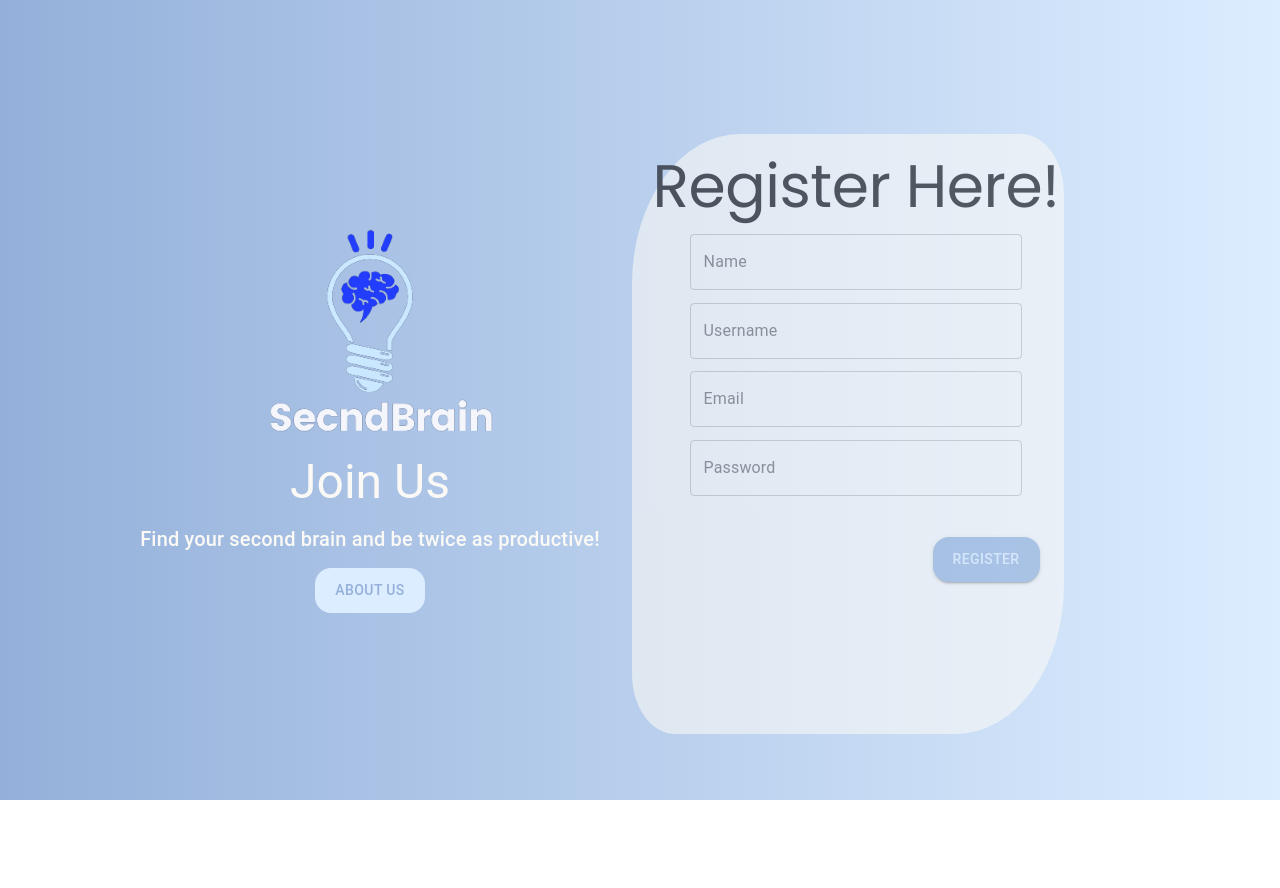
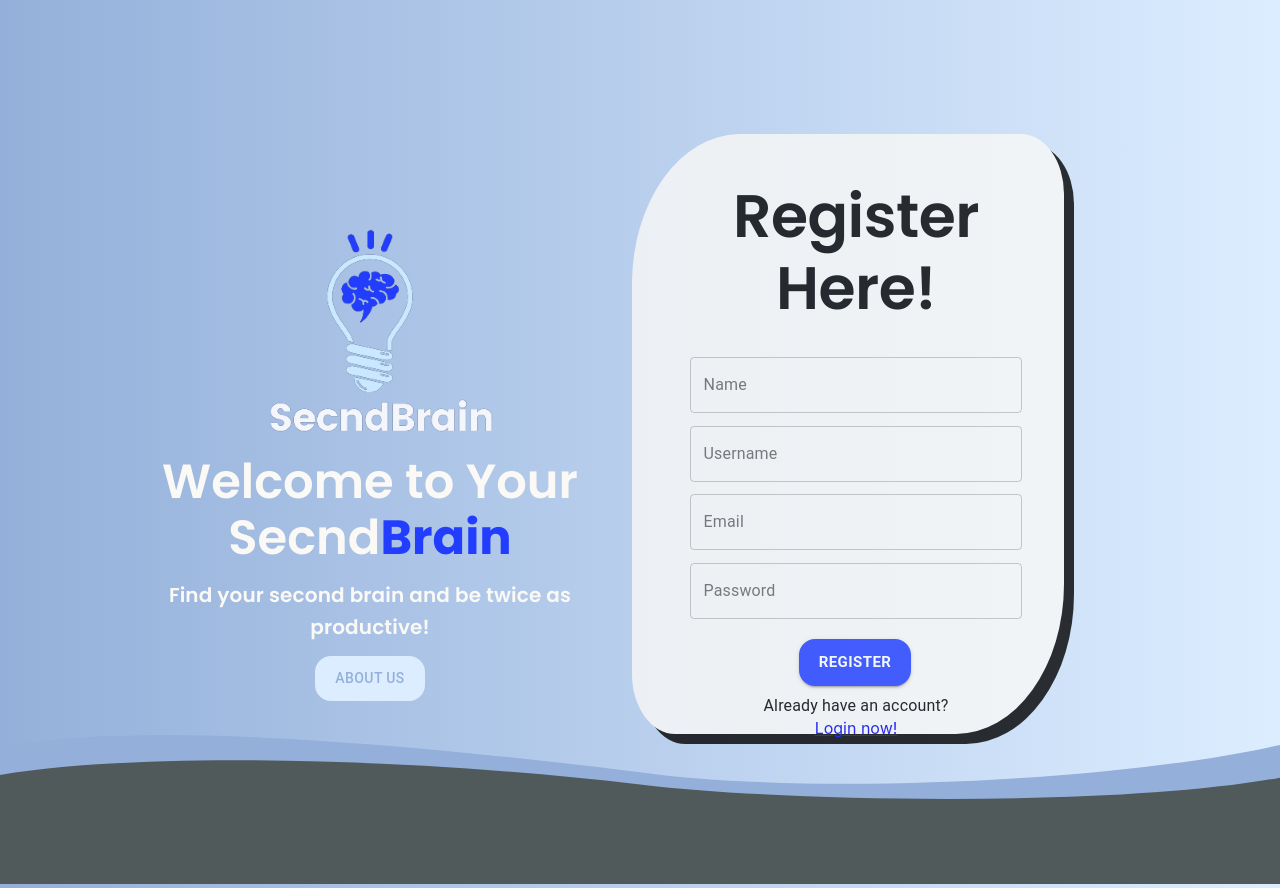
Before and after one commit to 1JhimiChanga/SecondBrain, a React (Create React App) app: page /register in a window 1280 px wide. Before the commit the page ends 800 px from the top, so only its background shows below. Built offline with nearby package versions, Linux system fonts and the light colour scheme.

Commit message:
Finish styling for registration

```diff
--- a/public/index.html
+++ b/public/index.html
@@ -27,7 +27,9 @@
 
     <link rel="preconnect" href="https://fonts.googleapis.com">
     <link rel="preconnect" href="https://fonts.gstatic.com" crossorigin>
-    <link href='https://fonts.googleapis.com/css?family=Poppins' rel='stylesheet'>
+
+
+    <link href="https://fonts.googleapis.com/css2?family=Poppins:wght@600&display=swap" rel="stylesheet">
 
     <title>React App</title>
   </head>
--- /dev/null
+++ b/src/Components/Footer/footer.js
@@ -0,0 +1,15 @@
+import React from 'react'
+import FooterStyle from "./footer_style.css"
+
+export default function Footer() {
+  return (
+    <div>
+        <footer className='footerWave'>
+            <svg  viewBox="0 -20 700 110" width="100%" height="150px" preserveAspectRatio="none">
+                <path transform="translate(0, -20)" d="M0,10 c80,-22 240,0 350,18 c90,17 260,7.5 350,-20 v50 h-700" fill="#94b0da" />
+                <path  d="M0,10 c80,-18 230,-12 350,7 c80,13 260,17 350,-5 v100 h-700z" fill="#505a5b" />
+            </svg>
+        </footer>
+    </div>
+  )
+}
--- a/src/Screens/Register/register.js
+++ b/src/Screens/Register/register.js
@@ -1,7 +1,8 @@
 import React from 'react'
 import { TextField, Typography, Grid, Button, FormGroup } from '@mui/material'
-import { Form } from 'react-router-dom'
+import { Form, Link } from 'react-router-dom'
 import "./register_styles.css"
+import Footer from "../../Components/Footer/footer"
 
 export default function Register() {
   return (
@@ -10,18 +11,18 @@ export default function Register() {
         <Grid item md={1} />
         <Grid className='companyInfoContainer' item md={5}>
           <img src="/images/SecndBrain-removebg-preview_resize.png" alt="Wait for logo.."></img>
-          <div style={{ fontFamily: "Poppins" }} className='companyInfoText'>
-            <Typography className='companyInfoSingleText' variant='h3'>Join Us</Typography>
-            <Typography className='companyInfoSingleText' variant='h6'>Find your second brain and be twice as productive!</Typography>
+          <div className='companyInfoText'>
+            <Typography style={{fontFamily: "Poppins"}} className='companyInfoSingleText' variant='h3'>Welcome to Your Secnd<span className="brainText">Brain</span></Typography>
+            <Typography style={{fontFamily: "Poppins"}} className='companyInfoSingleText' variant='h6'>Find your second brain and be twice as productive!</Typography>
             <Button className='aboutUsButton' variant='outlined'>About Us</Button>
           </div>
 
         </Grid>
 
         <Grid item md={4} className="registerFormContainer">
-          <Typography style={{ fontFamily: "Poppins" }} variant='h2'>Register Here!</Typography>
+          <Typography style={{ fontFamily: "Poppins", marginTop: "30px" }} variant='h2'>Register Here!</Typography>
 
-          <FormGroup>
+          <FormGroup className="formGroup1">
             <TextField className='formInput'
               label="Name"
             />
@@ -37,11 +38,15 @@ export default function Register() {
 
           </FormGroup>
           <Button variant='contained' className='registerButton'>Register</Button>
+          <Typography>Already have an account?</Typography>
+          <Link>Login now!</Link>
         </Grid>
+
+
 
       </Grid>
 
-
+    <Footer />
 
     </div >
   )
--- a/src/Screens/Register/register_styles.css
+++ b/src/Screens/Register/register_styles.css
@@ -1,17 +1,21 @@
-
+@import url("https://fonts.googleapis.com/css2?family=Poppins:wght@600;700&display=swap");
 html {
     background-image: linear-gradient(to right, #94b0da, #dcedff);
     margin: 150px auto 0 auto;
 }
 .registerFormContainer{
-    font-family:'Roboto', serif;
     display: inline-block;
     background-color: #FAF9F6;
     height: 600px;
     width: 600px;
     border-radius: 25% 10%;
     text-align: center;
-    opacity: 0.6;
+    opacity: 0.8;
+    box-shadow: 10px 10px;
+}
+
+.formGroup1{
+    margin-top: 5%;
 }
 
 .companyInfoContainer{
@@ -21,9 +25,14 @@ html {
 
 .companyInfoText{
     margin-top: -100px;
+    font-weight: 500;
 }
 .companyInfoSingleText{
     margin-bottom: 13px !important;
+}
+.brainText{
+    color: #233dff;
+    font-weight: 700;
 }
 .formInput{
     width: 80%;
@@ -32,15 +41,17 @@ html {
 }
 .registerButton{
     border: none !important;
-    color: #dcedff !important;
+    color: white !important;
+    font-weight: bolder !important;
+    font-size: 15px !important;
     padding: 10px 20px !important;
     text-align: center !important;
     text-decoration: none !important;
     display: inline-block !important;
-    margin: 10% 2px 0 63% !important;
+    margin: 5% 2px 8px 0 !important;
     cursor: pointer !important;
     border-radius: 16px !important;
-    background-color: #91b0da !important;
+    background-color: #233dff !important;
 }
 
 .aboutUsButton{
--- a/src/index.css
+++ b/src/index.css
@@ -1,7 +1,7 @@
 body {
   margin: 0;
   font-family: -apple-system, BlinkMacSystemFont, 'Segoe UI', 'Roboto', 'Oxygen',
-    'Ubuntu', 'Cantarell', 'Fira Sans', 'Droid Sans', 'Helvetica Neue',
+    'Ubuntu', 'Cantarell', 'Fira Sans', 'Droid Sans', 'Helvetica Neue', 'Poppins',
     sans-serif;
   -webkit-font-smoothing: antialiased;
   -moz-osx-font-smoothing: grayscale;
```
Also changed, not shown: public/images/SecndBrain-removebg-preview_no_label.png (added), src/Components/Footer/footer_style.css (added), 1 other file (tests, documents, lock files or other folders).
